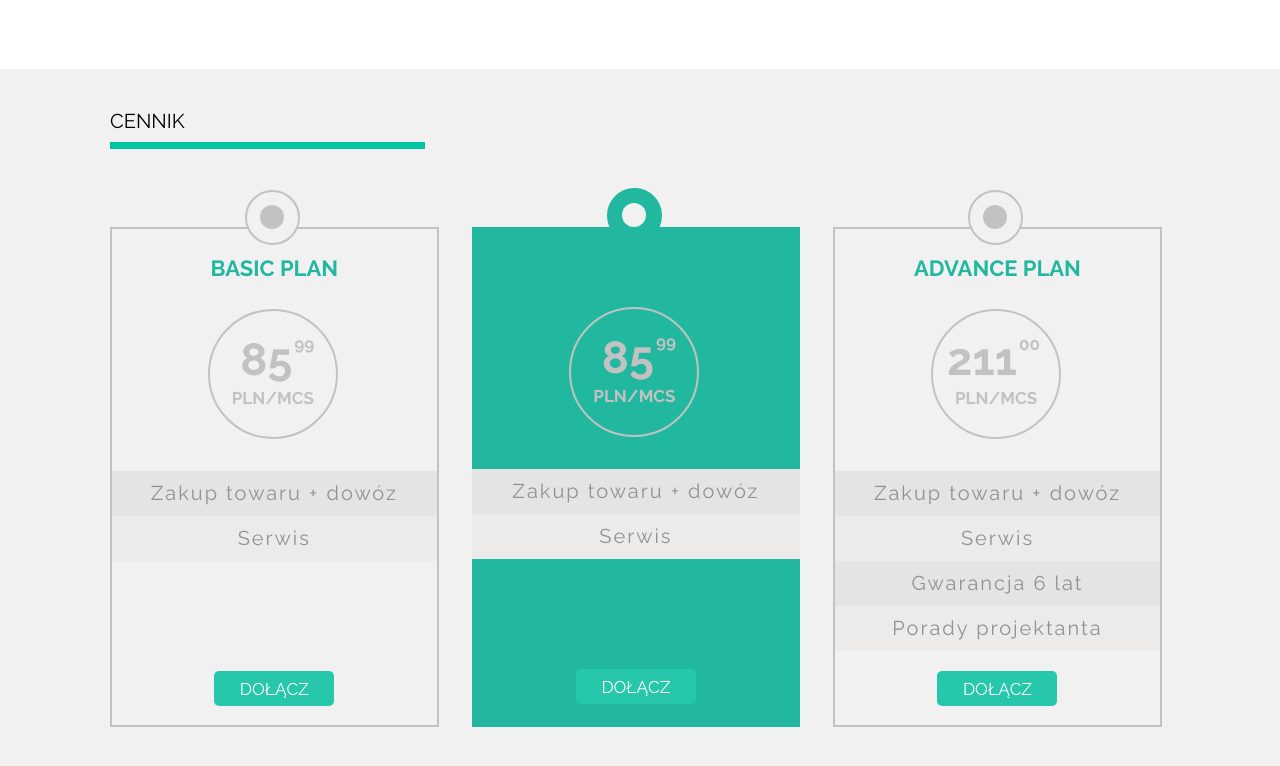
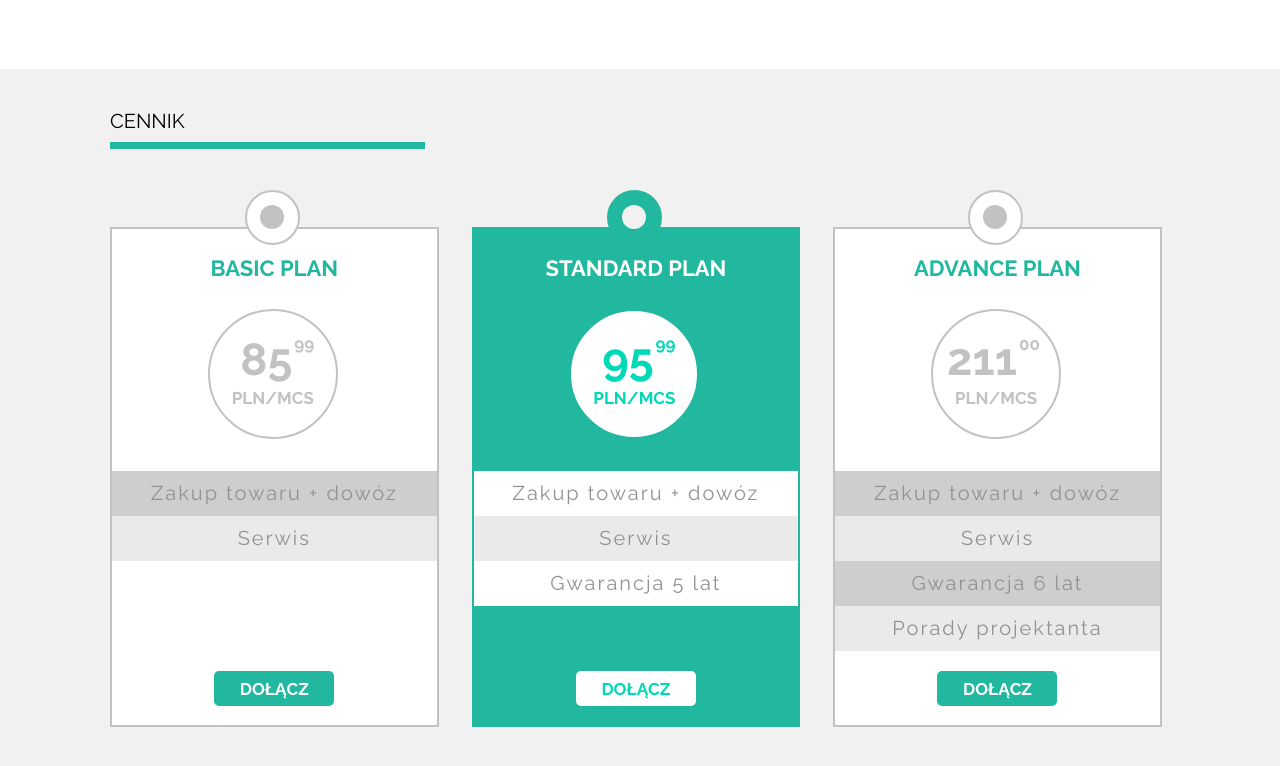
Before and after one commit to BartlomiejDarocha/SitOnHair, a plain HTML site: page index.html in a window 1280 px wide. Shown: the part 826-1592 px from the top of the page. Drawn offline with Linux system fonts and the light colour scheme.

Commit message:
Section 2 end

```diff
--- a/index.html
+++ b/index.html
@@ -69,7 +69,7 @@
                         <div class="inside-circle"></div>
                     </div>
                 </div>
-                <div class="st-box-title">
+                <div class="st-box-title st-box-title-Box1">
                     <p>basic plan</p>
                 </div>
                 <div class="st-box-contetn">
@@ -83,7 +83,7 @@
                     <li>Zakup towaru + dowóz</li>
                     <li>Serwis</li>
                 </ul>
-                <button class="st-box-button">dołącz</button>
+                <button class="st-box-button button-Box-One">dołącz</button>
             </div>
 
 
@@ -94,12 +94,12 @@
                         <div class="inside-circle"></div>
                     </div>
                 </div>
-                <div class="st-box-title">
-                    <p>basic plan</p>
+                <div class="st-box-title st-box-title-Box2">
+                    <p>standard plan</p>
                 </div>
                 <div class="st-box-contetn">
-                    <div class="st-box-contetn-citcle">
-                        <p>85</p>
+                    <div class="st-box-contetn-citcle" id="circle-Box-Two">
+                        <p>95</p>
                         <p>99</p>
                         <p>pln/mcs</p>
                     </div>
@@ -107,8 +107,9 @@
                 <ul class="st-box-list">
                     <li>Zakup towaru + dowóz</li>
                     <li>Serwis</li>
+                    <li>Gwarancja 5 lat</li>
                 </ul>
-                <button class="st-box-button">dołącz</button>
+                <button class="st-box-button button-Box-Two">dołącz</button>
             </div>
 
 
@@ -119,7 +120,7 @@
                         <div class="inside-circle"></div>
                     </div>
                 </div>
-                <div class="st-box-title">
+                <div class="st-box-title st-box-title-Box3">
                     <p>advance plan</p>
                 </div>
                 <div class="st-box-contetn">
@@ -135,7 +136,7 @@
                     <li>Gwarancja 6 lat</li>
                     <li>Porady projektanta</li>
                 </ul>
-                <button class="st-box-button">dołącz</button>
+                <button class="st-box-button button-Box-Three">dołącz</button>
             </div>
         </div>
     </section>
--- a/style/style.css
+++ b/style/style.css
@@ -32,11 +32,11 @@ header{
     text-transform: uppercase;
 }
 .hedder-navi span{
-    color: #00D9B7;
+    color: #22B89F;
     font-weight: 900;
 }
 .hedder-navi p:hover{
-    color: #00D9B7;
+    color: #22B89F;
     cursor: pointer;
 }
 .hedder-navi ul{
@@ -51,7 +51,7 @@ header{
     margin-right: 10px;
 }
 .hedder-navi ul li:hover{
-    color: #00D9B7;
+    color: #22B89F;
     cursor: pointer;
 }
 /*HEDEAR MAINCONTAINER////////////////////////*/
@@ -71,7 +71,7 @@ header{
 }
 .Arrows{
     width: 5%;
-    color: #00C3A0;
+    color: #22B89F;
     font-size: 75px;
     display: flex;
     align-items: center;
@@ -119,7 +119,7 @@ header{
 }
 .hedder-right button{
     display: block;
-    background-color:#00C3A0;
+    background-color:#22B89F;
     width: 265px;
     height: 52px;
     margin: 0 80px;
@@ -226,7 +226,7 @@ header{
 
 .photo-strip{
     display: block;
-    background-color: #00C3A0;
+    background-color: #22B89F;
     width: 138px;
     height: 7px;
     padding: 0;
@@ -256,26 +256,61 @@ header{
 .section-Two-main{
     display: flex;
 }
+/*////////////////////BOX 1////////////////*/
 .section-Two-BOX-ONE{
     display: flex;
     flex-direction: column;
     width: 31%;
     height: 500px;
     border: 2px solid #C2C2C2;
+    background-color: #fff;
     margin-top: 58px;
     margin-right: 17px;
 }
-
+.button-Box-One{
+    font-weight: 700;
+    background-color: #22B89F;
+    color: #fff
+}
+.st-box-title-Box1{
+    color: #22B89F;
+}
+/*   ///////////////////////BOX 2////////////////////*/
 .section-Two-BOX-TWO{
     display: flex;
     width: 31%;
     flex-direction: column;
     height: 500px;
+    border: 2px solid #22B89F;
     background-color: #22B89F;
     margin-top: 58px;
     margin-left: 16px;
     margin-right: 16px;
 }
+.button-Box-Two{
+    font-weight: 700;
+    background-color: #fff;
+    color: #00D9B7
+}
+#circle-Box-Two{
+    background-color: #fff;
+    color: #00D9B7;
+    border: 2px solid #22B89F;
+}
+.st-box-title-Box2{
+    color: #fff;
+}
+.section-Two-BOX-TWO .st-box-list li:nth-of-type(1){
+    background-color: #fff;
+}
+.section-Two-BOX-TWO .st-box-list li:nth-of-type(2){
+    background-color: #ebeaea;
+}
+.section-Two-BOX-TWO .st-box-list li:nth-of-type(3){
+    background-color: #fff;
+}
+
+
 .section-Two-BOX-TWO .outside-circle{
     border: 2px solid #22B89F;
     background-color: #22B89F;
@@ -283,16 +318,25 @@ header{
 .section-Two-BOX-TWO .inside-circle{
     background-color: #F1F1F1;
 }
-
+/*////////////////////////BOX 3 ////////////////////////*/
 .section-Two-BOX-THREE{
     display: flex;
     width: 31%;
     height: 500px;
     flex-direction: column;
     border: 2px solid #C2C2C2;
+    background-color: #fff;
     margin-top: 58px;
     margin-left: 17px;
     margin-right: 0;
+}
+.button-Box-Three{
+    background-color: #22B89F;
+    color: #fff;
+    font-weight: 700;
+}
+.st-box-title-Box3{
+    color: #22B89F;
 }
 .section-Two-BOX-THREE .st-box-contetn-citcle p:nth-of-type(1){
     font-size: 45px;
@@ -300,11 +344,17 @@ header{
     margin: 22px 1px 1px -4px;
 
 }
+.section-Two-BOX-THREE .st-box-list li:nth-of-type(1){
+    background-color: #cfcece;
+}
+.section-Two-BOX-THREE .st-box-list li:nth-of-type(2){
+    background-color: #ebeaea;
+}
 .section-Two-BOX-THREE .st-box-list li:nth-of-type(3){
-    background-color: #E4E4E4;
+    background-color: #cfcece;
 }
 .section-Two-BOX-THREE .st-box-list li:nth-of-type(4){
-    background-color: #edeaea;
+    background-color: #ebeaea;
 }
 
 
@@ -321,7 +371,7 @@ header{
     width: 55px;
     border-radius: 50%;
     border: 2px solid #C2C2C2;
-    background-color: #F1F1F1;
+    background-color: #fff;
 }
 .inside-circle{
     position: relative;
@@ -336,7 +386,6 @@ header{
     width: 100%;
     margin-top: 2px;
     height: 50px;
-    color: #22B89F;
     display: flex;
     justify-content: center;
     align-items: flex-end;
@@ -403,11 +452,12 @@ header{
     color: #929292;
 }
 .st-box-list li:nth-of-type(1){
-    background-color: #E4E4E4;
+    background-color: #cfcece;
 }
 .st-box-list li:nth-of-type(2){
-    background-color: #edeaea;
+    background-color: #ebeaea;
 }
+
 .st-box-button{
     font-size: 17px;
     text-transform: uppercase;
@@ -415,9 +465,10 @@ header{
     align-self: center;
     width: 120px;
     height: 35px;
-    color: #FFF;
-    background-color: #27C7AB;
     border-radius: 5px;
     border: none;
     text-align: center;
 }
+/*//////////////////SECTION3////////////////////////////
+//////////////////////////////////////////////////////
+////////////////////////////////////////////////////*/
```
